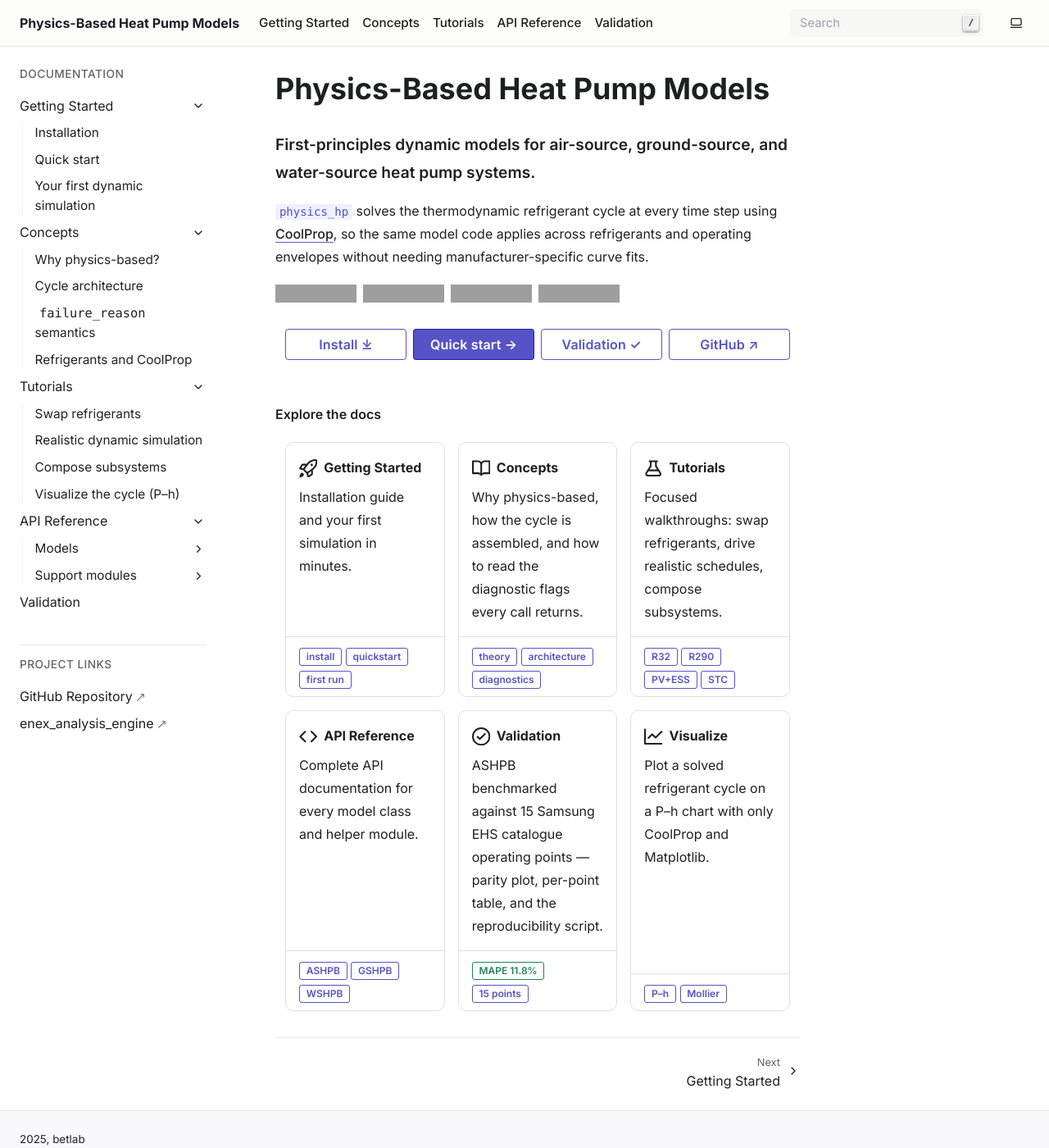
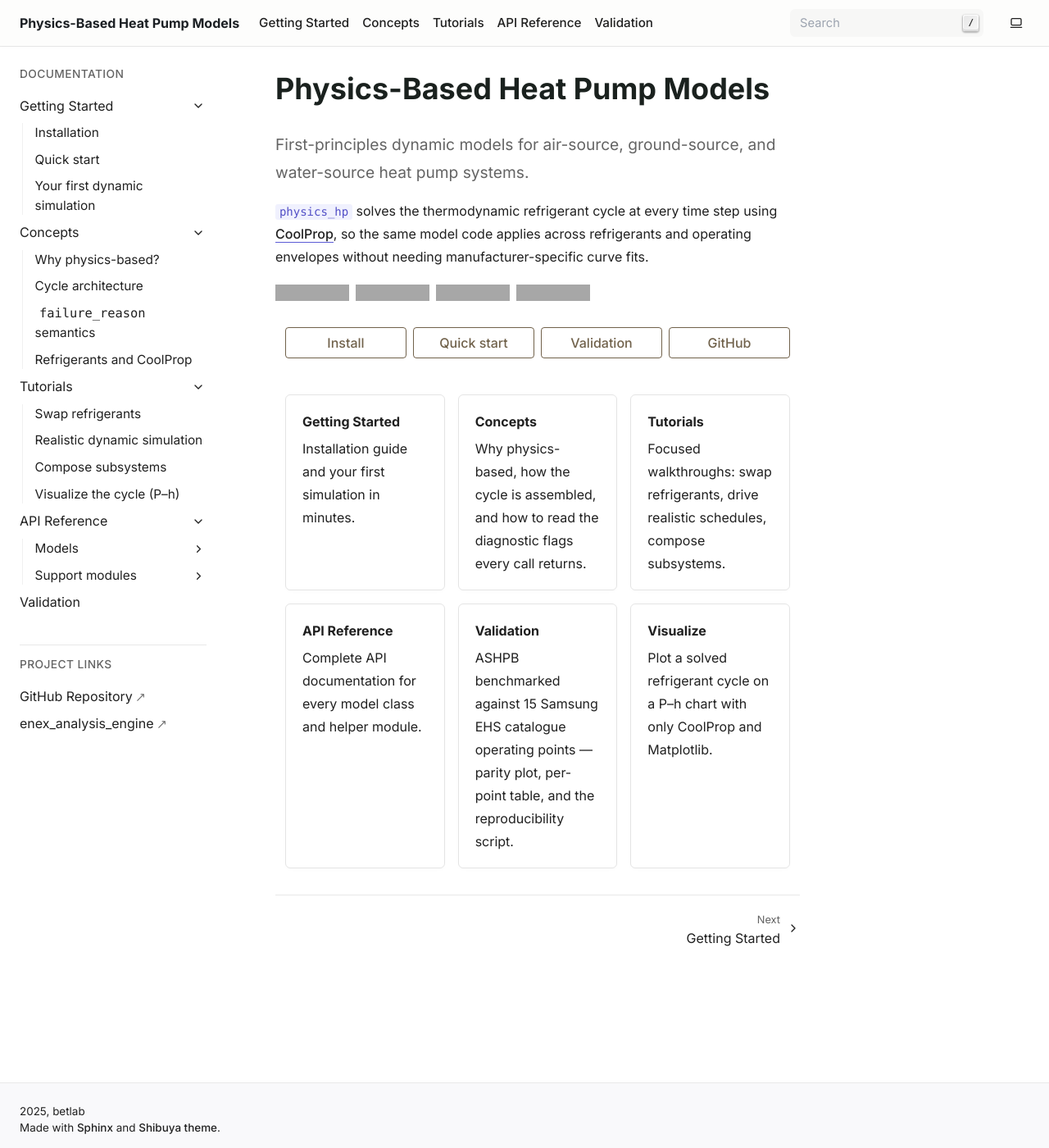
Before and after one commit to bet-lab/tmhp, a Sphinx documentation site: the page built from docs/source/index.rst, in a window 1280 px wide and 1400 px high. Shown: the whole window at 82% size. Built offline with Sphinx 7.4.7, drawn with Linux system fonts in a browser that asks for light colours; grey boxes are pictures that could not be loaded.

Commit message:
docs: trim landing and Validation to a restrained, scientific tone (#114) (#115)
Follow-up to the previous tone-down pass. The landing and
Validation pages still leaned a bit too marketing-y; this strips
the remaining decorative elements so the front matter reads like
a paper, not a SaaS site.

## Landing

- Drops the octicon + inline badge row from all 6 navigation
  cards. The badges (`install · quickstart`, `ASHPB · GSHPB ·
  WSHPB`, `MAPE 11.8% · 15 points`, etc.) were decoration —
  acronyms a first-time reader won't recognise — and the cards
  read better as plain title + short description.
- Removes the `+++` footer separator from each card (no longer
  needed without the badges).
- Unifies the 4-button CTA row: all `secondary` outline buttons,
  same weight, no filled "Quick start" outlier. Strips the
  unicode arrows / check that were nudging the typography toward
  ornament.
- Removes `**...**` from the lead paragraph — the `.lead` class
  already provides the right emphasis; doubling up made it bold-
  on-bold.
- Drops the "Explore the docs" rubric label.

## Validation

- Removes the "Headline numbers" 4-card stat grid entirely. The
  one-line accuracy summary now lives inline right after the
  lead — "Across those 15 points the model tracks the catalogue
  COP to a mean absolute error of 0.44 (mean absolute percentage
  error 11.8 %), without any unit-specific calibration." The
  parity plot and per-point table do the rest of the talking.

## CSS

- Replaces hover lift + coloured drop-shadow on landing cards
  with a single border-colour transition. No transform, no
  glow.
- CTA buttons: weight 600 -> 500; drops the letter-spacing
  tweak.
- hero-badges: 22px -> 20px, slight opacity.
- Removes the entire `.stat-grid .stat-card` block — no longer
  used now that Validation's stat grid is gone and the landing's
  "At a glance" was already removed.

Sphinx -W --keep-going still passes with 0 warnings.

```diff
--- a/docs/source/_static/css/custom.css
+++ b/docs/source/_static/css/custom.css
@@ -61,74 +61,54 @@
 }
 
 /* ---------------------------------------------------------------------------
- * Landing — badges, CTAs, and stat cards
+ * Landing — badges, CTAs, navigation cards
+ *
+ * Tone: scientific / restrained. No hover lifts, no coloured drop shadows,
+ * no decorative pills. The landing should read like the front matter of
+ * a paper, not a SaaS marketing page.
  * ------------------------------------------------------------------------- */
 
-/* Pillbox row directly under the lead paragraph. */
+/* Shields.io row directly under the lead paragraph. */
 .hero-badges {
     display: flex;
     flex-wrap: wrap;
-    gap: 0.4rem 0.5rem;
-    margin: 0.5rem 0 1.25rem;
+    gap: 0.35rem 0.5rem;
+    margin: 0.5rem 0 1.5rem;
     align-items: center;
 }
 .hero-badges img {
-    height: 22px;
+    height: 20px;
     display: block;
+    opacity: 0.9;
 }
 
-/* Primary CTA row — slightly tighter than the surrounding cards. */
+/* CTA row — outline buttons, medium weight, no decorative styling. */
 .hero-cta {
-    margin-bottom: 1.5rem;
+    margin-bottom: 2rem;
 }
 .hero-cta .sd-btn {
-    font-weight: 600;
-    letter-spacing: 0.01em;
+    font-weight: 500;
+    letter-spacing: 0;
 }
 
-/* Landing cards: soften the corners and lift on hover. */
+/* Navigation cards. Light border, no shadow, no hover lift — only the
+ * border colour responds to hover. */
 .landing-cards .sd-card {
-    transition: transform 120ms ease, box-shadow 120ms ease,
-        border-color 120ms ease;
-    border-radius: 10px;
+    border-radius: 6px;
+    border: 1px solid var(--color-border, rgba(120, 120, 120, 0.2));
+    box-shadow: none;
+    transition: border-color 150ms ease;
 }
 .landing-cards .sd-card:hover {
-    transform: translateY(-2px);
-    box-shadow: 0 8px 24px -12px rgba(99, 102, 241, 0.35);
-    border-color: rgba(99, 102, 241, 0.5);
+    border-color: var(--color-link, rgba(99, 102, 241, 0.5));
 }
-
-/* Validation "Headline numbers" cards — small label, medium-weight number,
- * brief descriptor. Intentionally restrained: the cards should sit
- * alongside body copy, not dominate it. */
-.stat-grid .stat-card {
-    border-radius: 8px;
-    border: 1px solid var(--color-border, rgba(120, 120, 120, 0.18));
-    background: transparent;
-    padding: 0.1rem 0;
+.landing-cards .sd-card .sd-card-title {
+    font-weight: 600;
+    font-size: 1rem;
+    margin-bottom: 0.35rem;
 }
-.stat-grid .stat-card .sd-card-title {
-    font-size: 0.78rem;
-    font-weight: 500;
-    text-transform: uppercase;
-    letter-spacing: 0.05em;
-    opacity: 0.7;
-    margin-bottom: 0.25rem;
-}
-/* The bolded headline (e.g. **11.8 %**) lives in a single <strong> inside
- * the card body — scope the bump-up to that element only, so plain prose
- * inside other stat cards isn't affected. */
-.stat-grid .stat-card .sd-card-body > p > strong:only-child {
-    font-size: 1.25rem;
-    font-weight: 600;
-    line-height: 1.1;
-    display: inline-block;
-    margin: 0.1rem 0;
-}
-.stat-grid .stat-card .sd-card-footer {
-    font-size: 0.78rem;
-    opacity: 0.7;
-    padding-top: 0.4rem;
+.landing-cards .sd-card .sd-card-body {
+    padding: 1.1rem 1.25rem;
 }
 
 /* ---------------------------------------------------------------------------
--- a/docs/source/index.rst
+++ b/docs/source/index.rst
@@ -6,8 +6,8 @@
 
 .. rst-class:: lead
 
-   **First-principles dynamic models for air-source, ground-source, and
-   water-source heat pump systems.**
+   First-principles dynamic models for air-source, ground-source, and
+   water-source heat pump systems.
 
 ``physics_hp`` solves the thermodynamic refrigerant cycle at every time
 step using `CoolProp <http://www.coolprop.org>`_, so the same model
@@ -39,117 +39,86 @@
 
       .. button-ref:: getting-started/installation
          :ref-type: doc
-         :color: primary
+         :color: secondary
          :expand:
          :outline:
 
-         Install ⤓
+         Install
 
    .. grid-item::
 
       .. button-ref:: getting-started/quickstart
          :ref-type: doc
-         :color: primary
+         :color: secondary
          :expand:
+         :outline:
 
-         Quick start →
+         Quick start
 
    .. grid-item::
 
       .. button-ref:: validation/index
          :ref-type: doc
-         :color: primary
+         :color: secondary
          :expand:
          :outline:
 
-         Validation ✓
+         Validation
 
    .. grid-item::
 
       .. button-link:: https://github.com/bet-lab/physics-heatpump-models
-         :color: primary
+         :color: secondary
          :expand:
          :outline:
 
-         GitHub ↗
-
-.. rubric:: Explore the docs
+         GitHub
 
 .. grid:: 1 2 2 3
     :gutter: 3
     :class-container: landing-cards
 
-    .. grid-item-card:: :octicon:`rocket;1.4em;sd-mr-1` Getting Started
+    .. grid-item-card:: Getting Started
         :link: getting-started/index
         :link-type: doc
-        :class-card: sd-shadow-sm
 
         Installation guide and your first simulation in minutes.
 
-        +++
-
-        :bdg-primary-line:`install` :bdg-primary-line:`quickstart` :bdg-primary-line:`first run`
-
-    .. grid-item-card:: :octicon:`book;1.4em;sd-mr-1` Concepts
+    .. grid-item-card:: Concepts
         :link: concepts/index
         :link-type: doc
-        :class-card: sd-shadow-sm
 
         Why physics-based, how the cycle is assembled, and how to
         read the diagnostic flags every call returns.
 
-        +++
-
-        :bdg-primary-line:`theory` :bdg-primary-line:`architecture` :bdg-primary-line:`diagnostics`
-
-    .. grid-item-card:: :octicon:`beaker;1.4em;sd-mr-1` Tutorials
+    .. grid-item-card:: Tutorials
         :link: tutorials/index
         :link-type: doc
-        :class-card: sd-shadow-sm
 
         Focused walkthroughs: swap refrigerants, drive realistic
         schedules, compose subsystems.
 
-        +++
-
-        :bdg-primary-line:`R32` :bdg-primary-line:`R290` :bdg-primary-line:`PV+ESS` :bdg-primary-line:`STC`
-
-    .. grid-item-card:: :octicon:`code;1.4em;sd-mr-1` API Reference
+    .. grid-item-card:: API Reference
         :link: api/index
         :link-type: doc
-        :class-card: sd-shadow-sm
 
         Complete API documentation for every model class and
         helper module.
 
-        +++
-
-        :bdg-primary-line:`ASHPB` :bdg-primary-line:`GSHPB` :bdg-primary-line:`WSHPB`
-
-    .. grid-item-card:: :octicon:`check-circle;1.4em;sd-mr-1` Validation
+    .. grid-item-card:: Validation
         :link: validation/index
         :link-type: doc
-        :class-card: sd-shadow-sm
 
         ASHPB benchmarked against 15 Samsung EHS catalogue
         operating points — parity plot, per-point table, and
         the reproducibility script.
 
-        +++
-
-        :bdg-success-line:`MAPE 11.8%` :bdg-primary-line:`15 points`
-
-    .. grid-item-card:: :octicon:`graph;1.4em;sd-mr-1` Visualize
+    .. grid-item-card:: Visualize
         :link: tutorials/visualize-the-cycle
         :link-type: doc
-        :class-card: sd-shadow-sm
 
         Plot a solved refrigerant cycle on a P–h chart with only
         CoolProp and Matplotlib.
-
-        +++
-
-        :bdg-primary-line:`P–h` :bdg-primary-line:`Mollier`
 
 .. toctree::
    :maxdepth: 2
```
Also changed, not shown: docs/source/validation/index.rst (+4 -44 lines).
